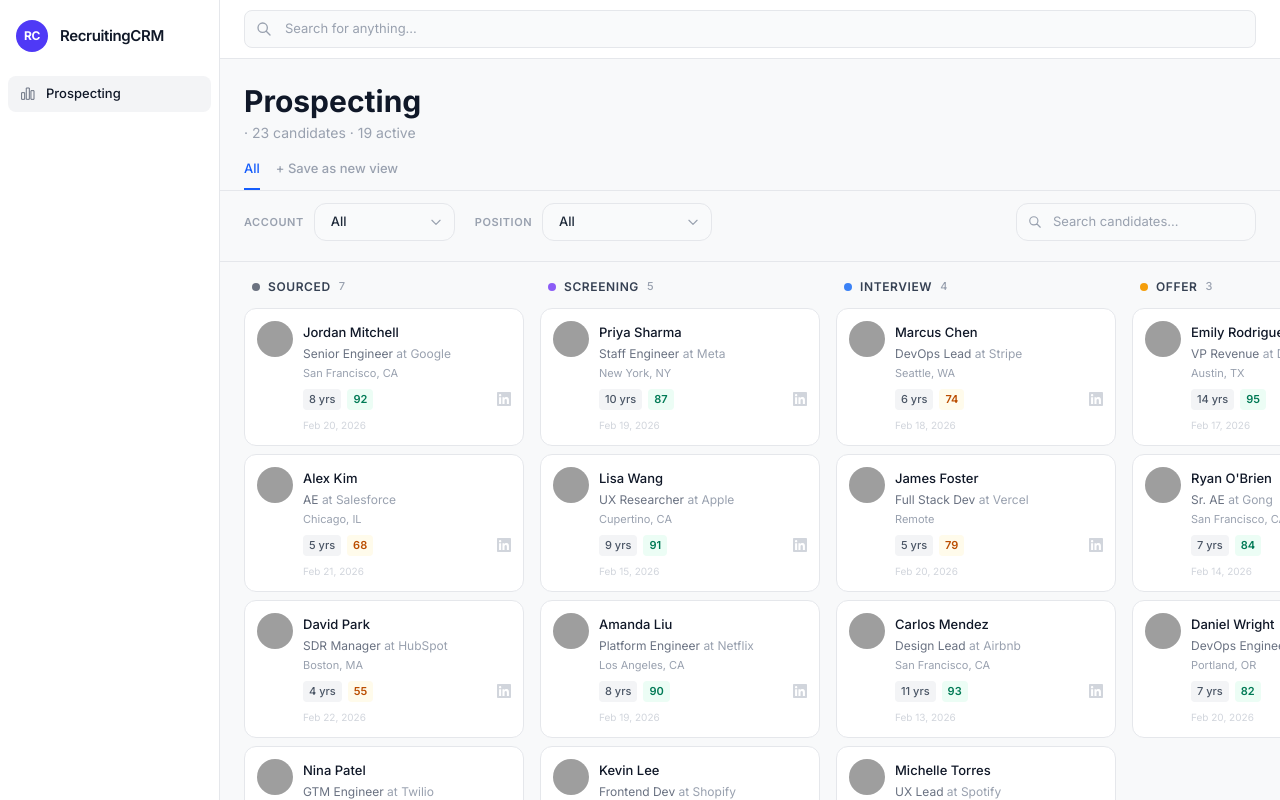
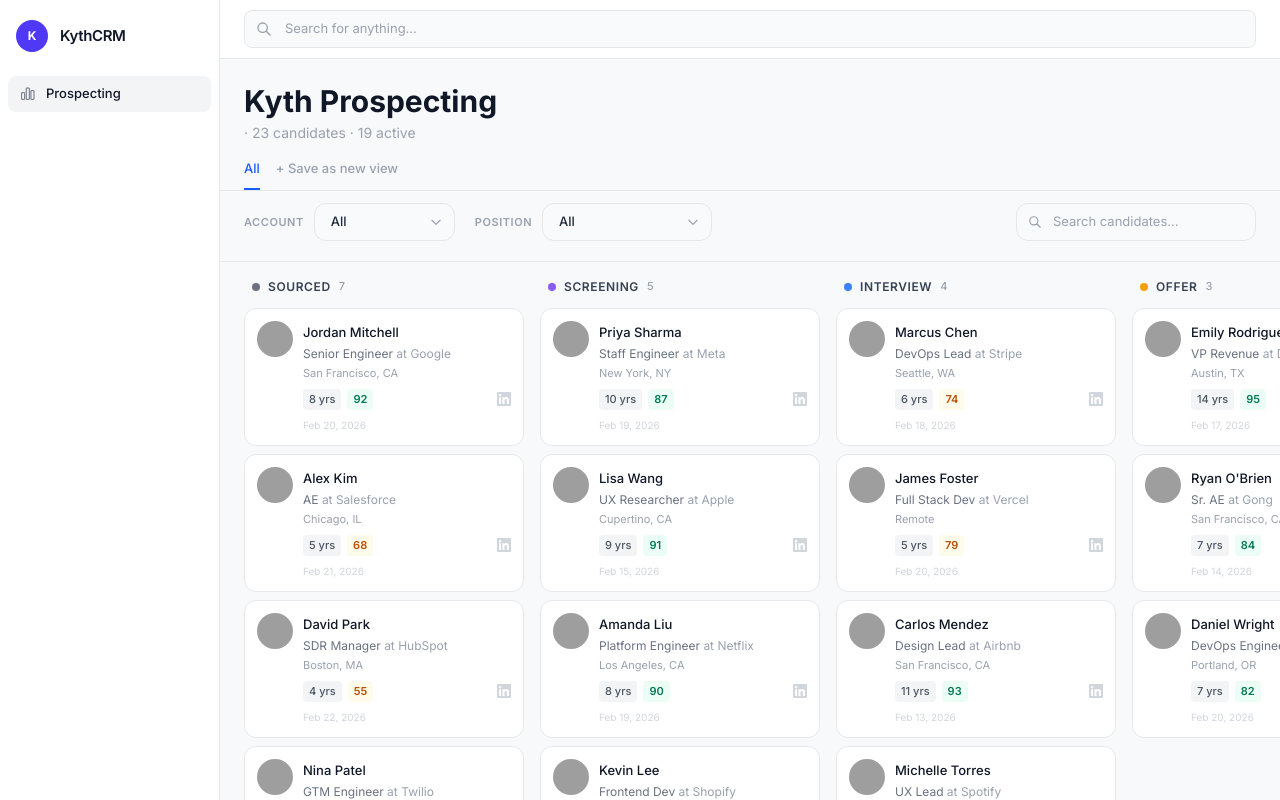
Before and after one commit to prattydaddy/recruiting-crm, a React (Vite) app: page / in a window 1280 px wide. Built offline with nearby package versions, Linux system fonts and the light colour scheme; grey boxes are pictures that could not be loaded.

Commit message:
Rename to KythCRM

```diff
--- a/index.html
+++ b/index.html
@@ -6,7 +6,7 @@
     <link rel="preconnect" href="https://fonts.googleapis.com" />
     <link rel="preconnect" href="https://fonts.gstatic.com" crossorigin />
     <link href="https://fonts.googleapis.com/css2?family=Inter:wght@400;500;600;700&display=swap" rel="stylesheet" />
-    <title>RecruitingCRM</title>
+    <title>KythCRM</title>
   </head>
   <body>
     <div id="root"></div>
--- a/src/App.tsx
+++ b/src/App.tsx
@@ -74,9 +74,9 @@ export default function App() {
       <aside className="w-[220px] bg-white border-r border-gray-200 flex flex-col shrink-0">
         <div className="px-4 py-5 flex items-center gap-3">
           <div className="w-8 h-8 rounded-full bg-indigo-600 flex items-center justify-center">
-            <span className="text-white text-xs font-bold tracking-tight">RC</span>
+            <span className="text-white text-xs font-bold tracking-tight">K</span>
           </div>
-          <span className="text-[15px] font-semibold text-gray-900 tracking-tight">RecruitingCRM</span>
+          <span className="text-[15px] font-semibold text-gray-900 tracking-tight">KythCRM</span>
         </div>
         <nav className="px-2 mt-1">
           <button className="w-full flex items-center gap-2.5 px-3 py-2 rounded-lg bg-gray-100 text-gray-900 text-[13px] font-medium">
@@ -108,7 +108,7 @@ export default function App() {
 
         {/* Page header */}
         <div className="px-6 pt-6 pb-0">
-          <h1 className="text-3xl font-bold text-gray-900">Prospecting</h1>
+          <h1 className="text-3xl font-bold text-gray-900">Kyth Prospecting</h1>
           <p className="text-sm text-gray-400 mt-1">
             · {candidates.length} candidates · {activeCount} active
           </p>
```
Also changed, not shown: 4 other files (tests, documents, lock files or other folders).
